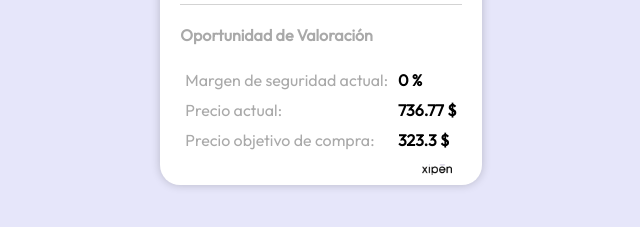
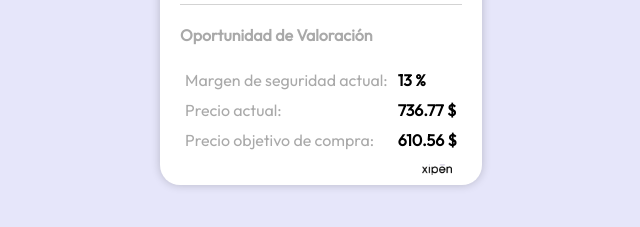
Before and after one commit to Xipen01/ASML, a plain HTML site: page index.html in a window 1280 px wide. Shown: the part 473-700 px from the top of the page, 319-959 px from the left. Drawn offline with Linux system fonts and the light colour scheme.

Commit message:
Actualizar archivo HTML generado automáticamente

```diff
--- a/index.html
+++ b/index.html
@@ -3,7 +3,7 @@
 <head>
     <meta charset="UTF-8">
     <meta name="viewport" content="width=device-width, initial-scale=1.0">
-    <title>ASML</title>
+    <title>MSFT</title>
     <link rel="stylesheet" href="style.css">
     <!-- Agregar el enlace a Google Fonts para la fuente Outfit -->
     <link href="https://fonts.googleapis.com/css2?family=Outfit:wght@400&display=swap" rel="stylesheet">
@@ -54,9 +54,9 @@
                     <p>Precio objetivo de compra:</p>
                 </div>
                 <div class="columna">
-                    <p class="mi-clase">0 %</p>
+                    <p class="mi-clase">13 %</p>
                     <p class="mi-clase">736.77 $</p>
-                    <p class="mi-clase">323.3 $</p>
+                    <p class="mi-clase">610.56 $</p>
                 </div>
             </div>
         </div>
```
